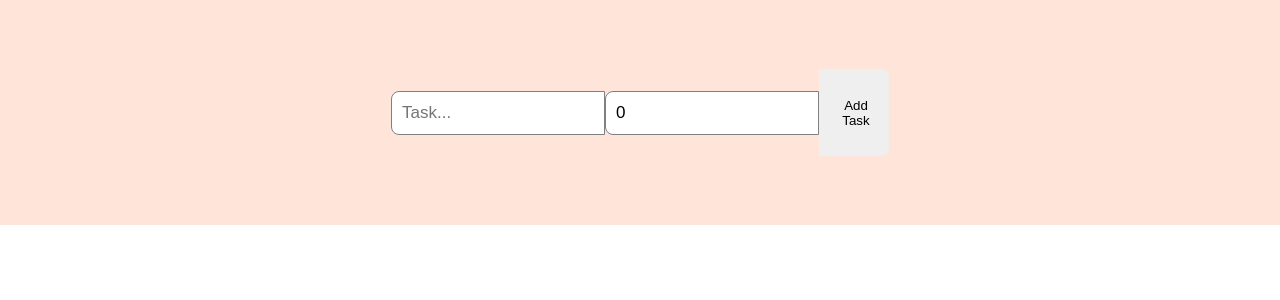
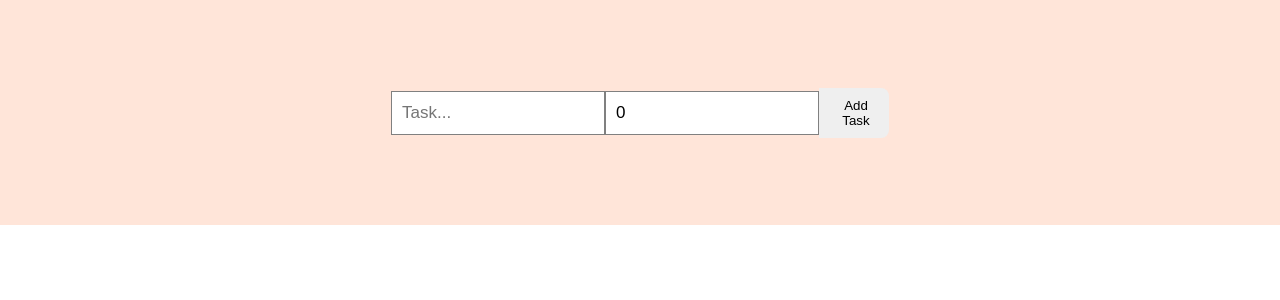
Before and after one commit to patriceandrea/todo-list, a React (Create React App) app in the folder client/: page / in a window 1280 px wide. Shown: the top 300 px of the page. Built offline with nearby package versions, Linux system fonts and the light colour scheme.

Commit message:
fix CSS styling

```diff
--- a/client/src/App.css
+++ b/client/src/App.css
@@ -33,8 +33,7 @@ body {
   width: 200px;
   height: 40px;
   border: none;
-  border-bottom-left-radius: 8px;
-  border-top-left-radius: 8px;
+
   padding-left: 10px;
   font-size: 17px;
   border: 1px solid grey;
@@ -44,7 +43,7 @@ body {
 
 .header button {
   width: 70px;
-  height: 87px;
+  height: 50px;
   border: none;
   border-bottom-right-radius: 8px;
   border-top-right-radius: 8px;
```
